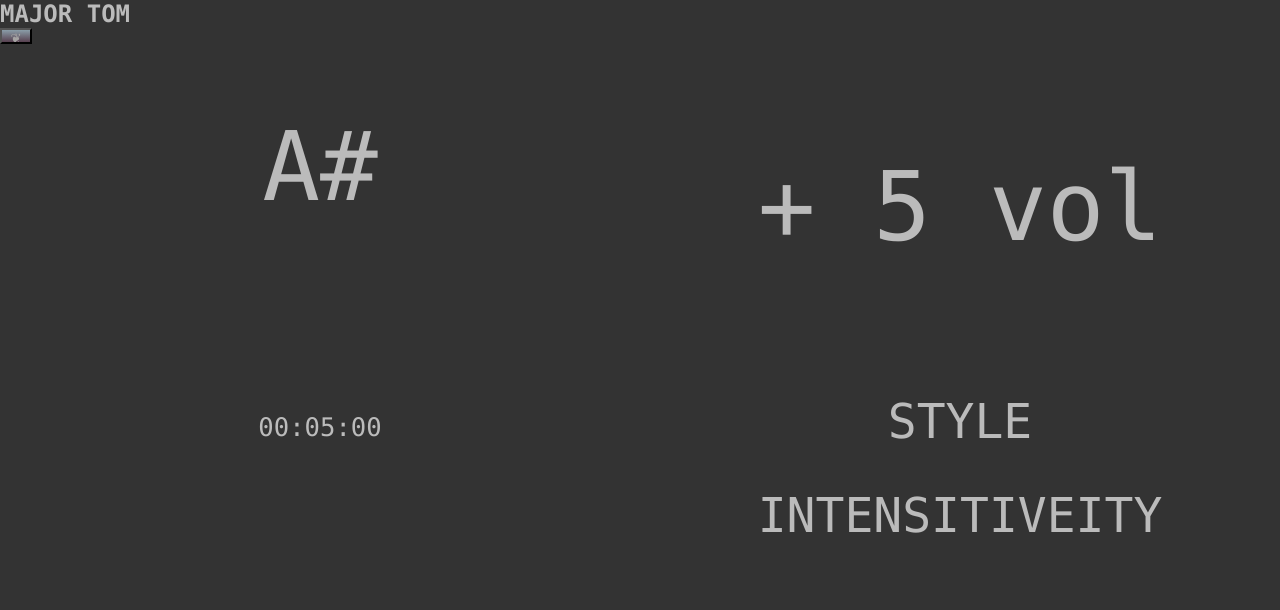
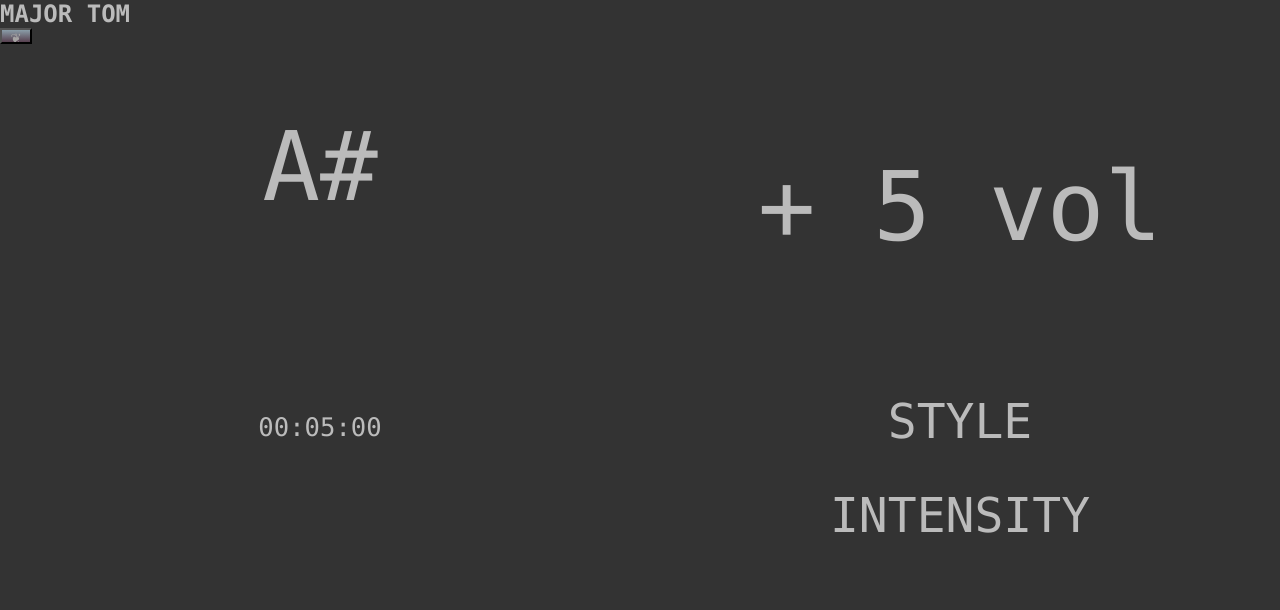
Before and after one commit to BulletButcher88/gunky_app, a website: page index.html in a window 1280 px wide. Drawn offline with Linux system fonts and the light colour scheme.

Commit message:
Fix intensity spelling

```diff
--- a/index.html
+++ b/index.html
@@ -33,7 +33,7 @@
             STYLE
         </div>
         <div class="intensity">
-            INTENSITIVEITY
+            INTENSITY
         </div>
     </div>
 
```
